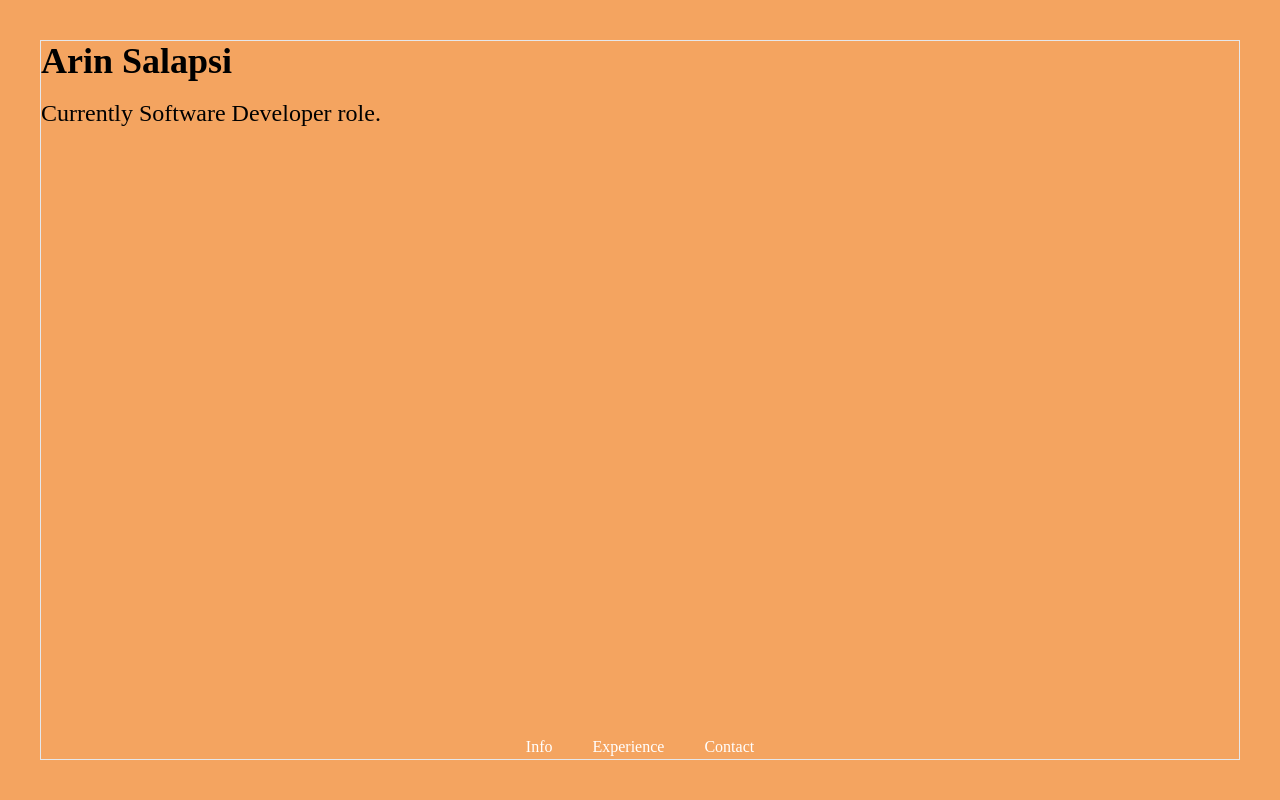
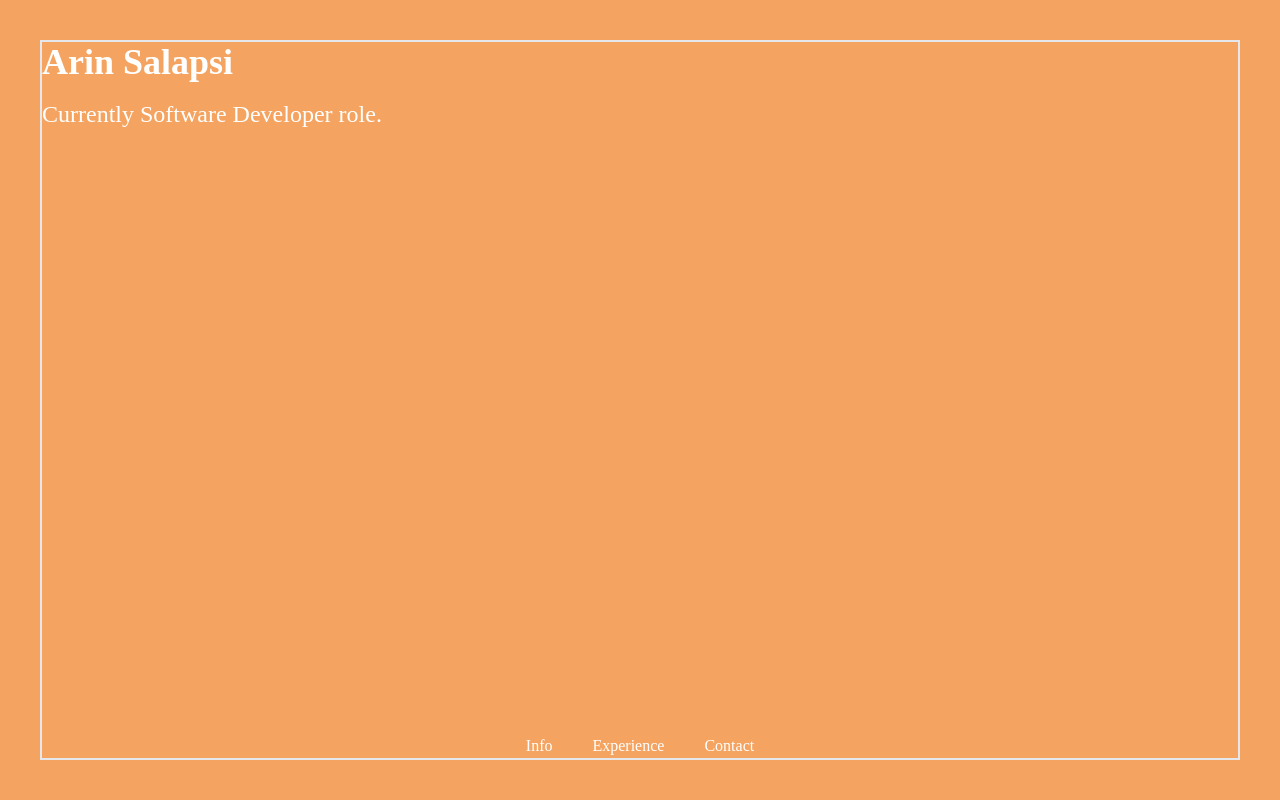
Before and after one commit to arrrin/personal, a SvelteKit app: page / in a window 1280 px wide. Shown: the top 800 px of the page. Built offline with nearby package versions, Linux system fonts and the light colour scheme; a web font is replaced by a local one.

Commit message:
Update box

```diff
--- a/src/component/data.svelte
+++ b/src/component/data.svelte
@@ -11,8 +11,8 @@
 </script>
 
 <div class="flex flex-col justify-center">
-  <h1 class="text-4xl font-bold mb-4">Arin Salapsi</h1>
-  <h2 class="text-2xl mb-4">
+  <h1 class="text-4xl font-bold mb-4 text-white">Arin Salapsi</h1>
+  <h2 class="text-2xl mb-4 text-white">
     Currently Software Developer role.
   </h2>
 </div>
--- a/src/component/nav.svelte
+++ b/src/component/nav.svelte
@@ -1,4 +1,4 @@
-<nav class="absolute bottom-0 left-1/2 transform -translate-x-1/2 mx-auto">
+<nav class="mt-auto mx-auto">
   <ul class="flex flex-row space-x-10">
     <li class="flex items-center cursor-pointer text-white hover:text-blue-500 transition-colors ">
       Info
--- a/src/routes/+page.svelte
+++ b/src/routes/+page.svelte
@@ -1,11 +1,32 @@
 <script lang="ts">
+  import { gsap } from "gsap";
   import Data from "../component/data.svelte";
-import Nav from "../component/nav.svelte";
+  import Nav from "../component/nav.svelte";
+  import { onMount } from "svelte";
+
+  let box: HTMLDivElement;
+  onMount(() => {
+    let sections = gsap.utils.toArray(".panel");
+    // gsap.to(sections, { duration: 2, x: 300, rotation: 360 });
+  });
 </script>
 
-<div
-  class="parent absolute left-0 right-0 top-0 bottom-0 border m-10 box-border"
->
-  <Data></Data>
-  <Nav></Nav>
-</div>
+<main class="flex flex-col h-[500%] flex-nowrap">
+  <div bind:this={box} class="h-screen p-10">
+    <div class="h-full border-2 flex flex-col grow border-box">
+      <Data />
+      <Nav />
+    </div>
+
+  </div>
+  <div bind:this={box} class="h-screen  p-10">
+    <div class="h-full border-2 border-box">
+      <Data />
+      <Nav />
+    </div>
+
+  </div>
+</main>
+
+<style>
+</style>
```
